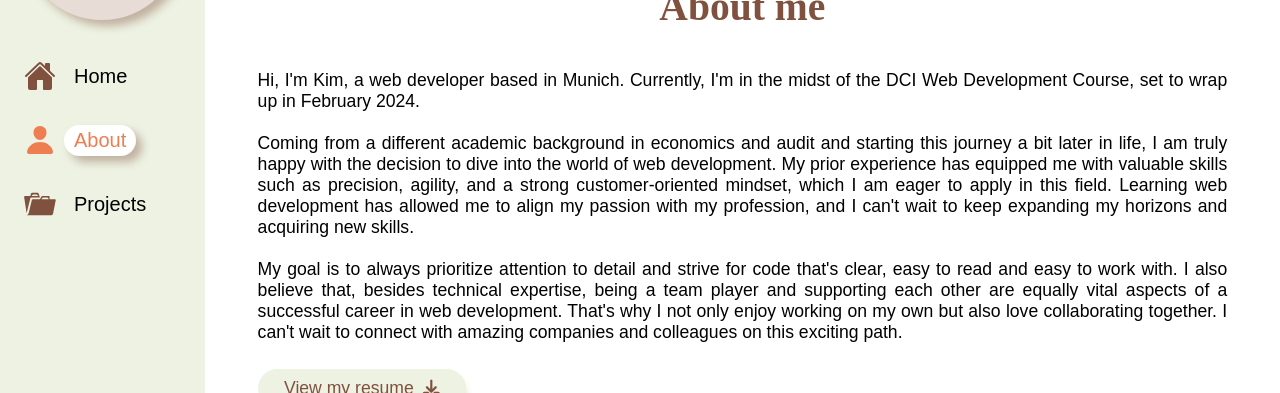
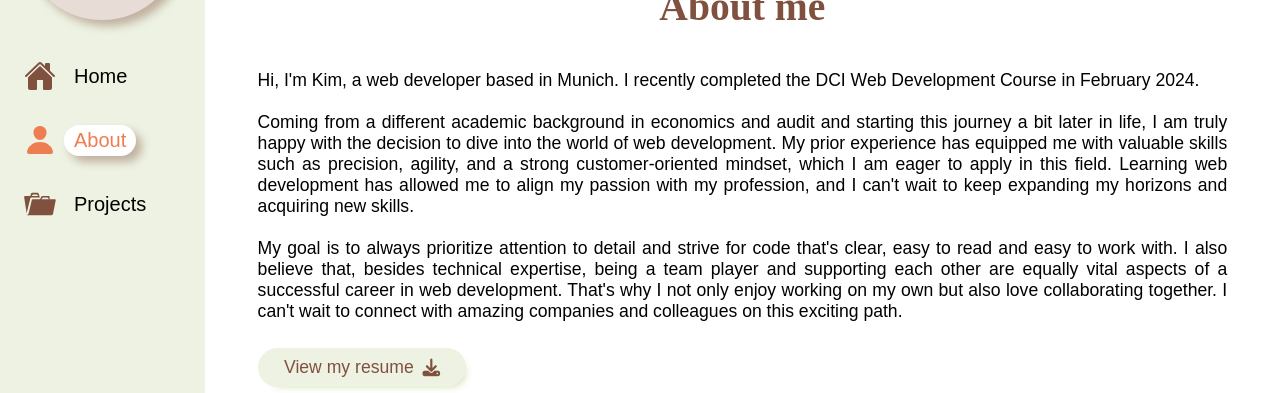
Before and after one commit to kimanh188/Portfolio, a React (Vite) app: page /about in a window 1280 px wide. Shown: the part 172-565 px from the top of the page. Built offline with nearby package versions, Linux system fonts and the light colour scheme; a web font is replaced by a local one.

Commit message:
Small update

```diff
--- a/src/routes/About/view/about.view.jsx
+++ b/src/routes/About/view/about.view.jsx
@@ -12,9 +12,8 @@ export function AboutView({ isDarkMode }) {
         <div className="about-section-content">
           <h1 className="about-section-title">About me</h1>
           <p className="about-section-text">
-            Hi, I&apos;m Kim, a web developer based in Munich. Currently,
-            I&apos;m in the midst of the DCI Web Development Course, set to wrap
-            up in February 2024.
+            Hi, I&apos;m Kim, a web developer based in Munich. I recently
+            completed the DCI Web Development Course in February 2024.
             <br />
             <br />
             Coming from a different academic background in economics and audit
```
